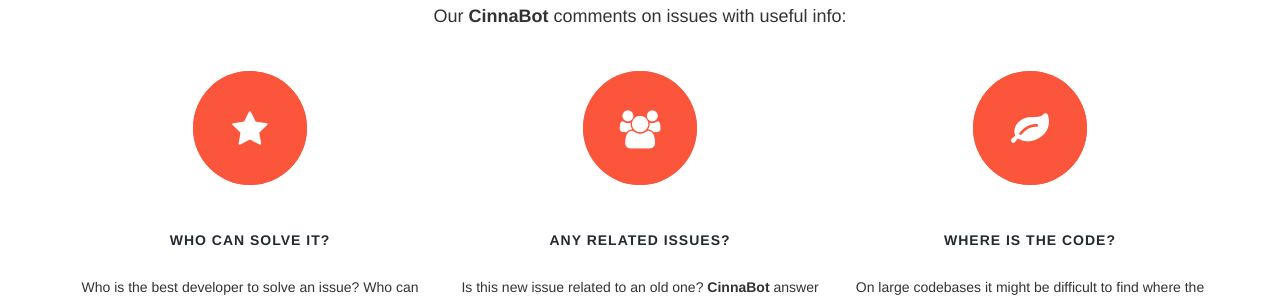
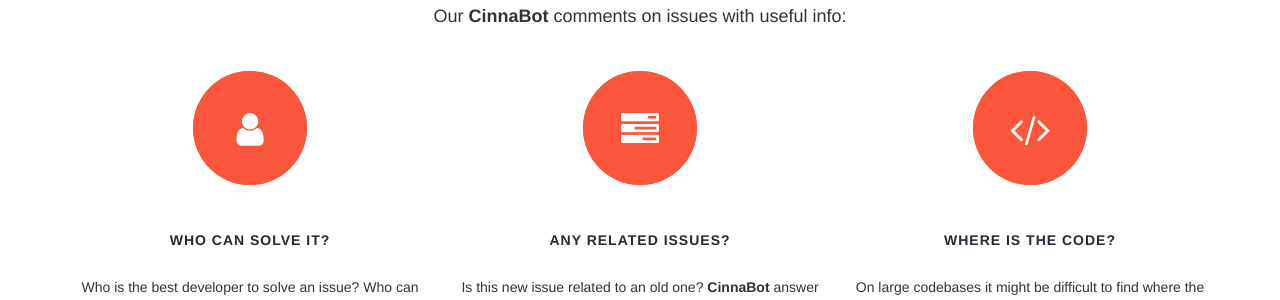
Before and after one commit to vintasoftware/hackaton-cinnamon, a Django app: page / in a window 1280 px wide. Shown: the part 837-1137 px from the top of the page. Run offline with Django 3.2, Linux system fonts and the light colour scheme; some libraries are stand-ins or nearby versions.

Commit message:
fontawesemeo

```diff
--- a/core/templates/core/landing.html
+++ b/core/templates/core/landing.html
@@ -42,21 +42,21 @@
     <div class="row text-center">
       <div class="col-md-4 col-sm-6">
         <div class="sc_column">
-          <a style="color: #fff; background-color: #fb563b;" href="#" class="sc_icon fa sc_icon_round bg_icon margin_bottom_mini noEdit fa-star"></a>
+          <a style="color: #fff; background-color: #fb563b;" href="#" class="sc_icon fa sc_icon_round bg_icon margin_bottom_mini noEdit fa-user"></a>
           <h5 class="sc_title ">Who can solve it?</h5>
           <p>Who is the best developer to solve an issue? Who can give background about it? <b>CinnaBot</b> knows <b>which developers in your team</b> solved issues similar to the new one and will share this with you.</p>
         </div>
       </div>
       <div class="col-md-4 col-sm-12">
         <div class="sc_column">
-          <a style="color: #fff; background-color: #fb563b;" href="#" class="sc_icon fa sc_icon_round bg_icon margin_bottom_mini noEdit fa-users"></a>
+          <a style="color: #fff; background-color: #fb563b;" href="#" class="sc_icon fa sc_icon_round bg_icon margin_bottom_mini noEdit fa-tasks"></a>
           <h5 class="sc_title ">Any related issues?</h5>
           <p>Is this new issue related to an old one? <b>CinnaBot</b> answer this by linking to similar issues on your GitHub project. With this you get insight on <b>common problems</b>, <b>regressions</b>, and <b>possible solutions</b>.</p>
         </div>
       </div>
       <div class="col-md-4 col-sm-6">
         <div class="sc_column">
-          <a style="color: #fff; background-color: #fb563b;" href="#" class="sc_icon fa sc_icon_round bg_icon margin_bottom_mini noEdit fa-leaf"></a>
+          <a style="color: #fff; background-color: #fb563b;" href="#" class="sc_icon fa sc_icon_round bg_icon margin_bottom_mini noEdit fa-code"></a>
           <h5 class="sc_title ">Where is the code?</h5>
           <p>On large codebases it might be difficult to find where the bug is or where the code must be changed. <b>CinnaBot</b> comes to rescue by listing which <b>files</b> changed in previous related pull-requests.</p>
         </div>
```
